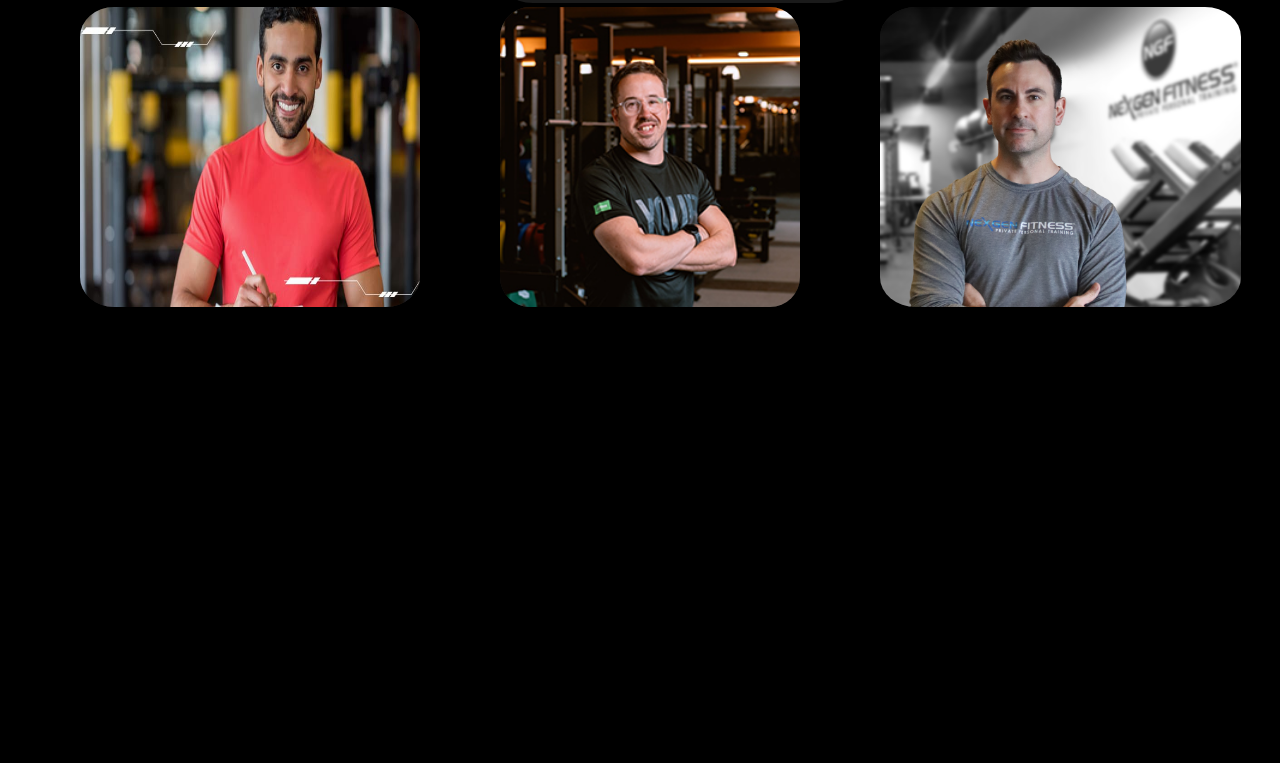
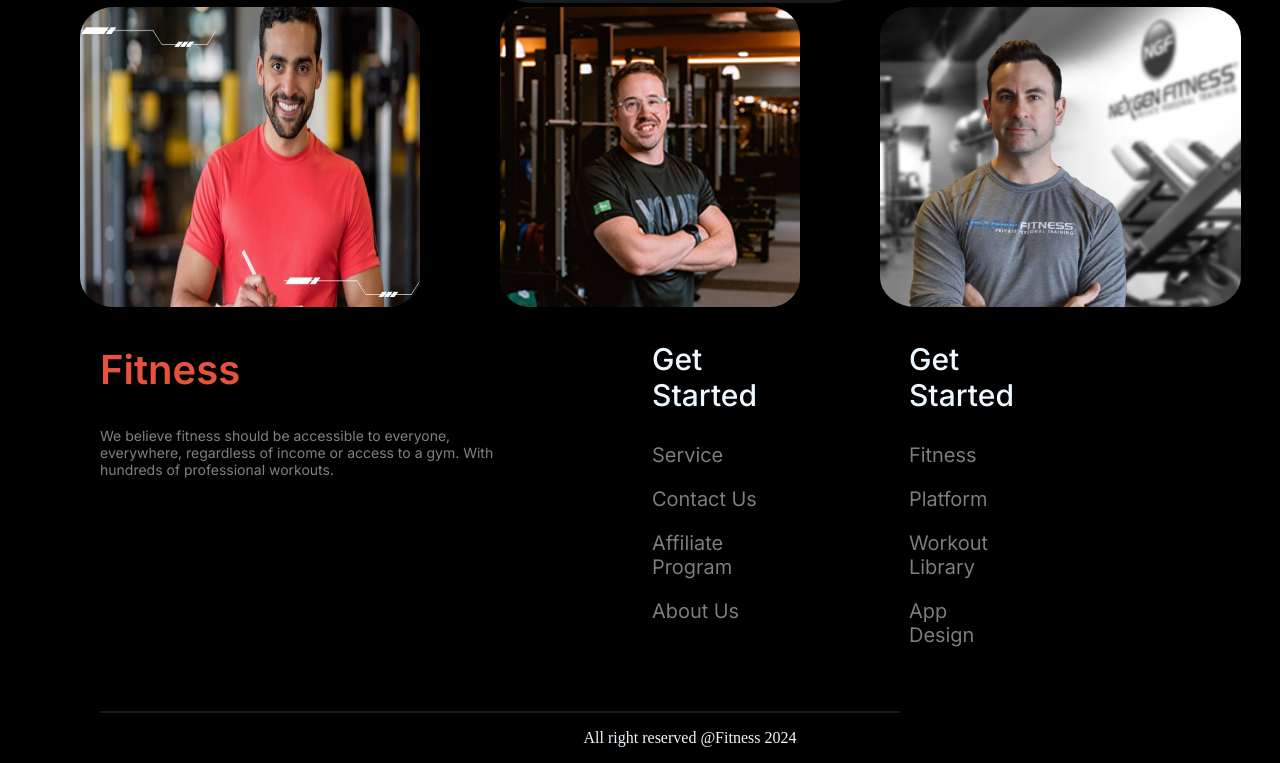
Before and after one commit to abdullahbaa/assignment-02, a plain HTML site: page index.html in a window 1280 px wide. Shown: the part 2955-3718 px from the top of the page. Before the commit the page ends 3266 px from the top, so only its background shows below. Drawn offline with Linux system fonts and the light colour scheme; a web font is replaced by a local one.

Commit message:
added responsive codes and all section codes

```diff
--- a/index.html
+++ b/index.html
@@ -226,34 +226,34 @@
                 </div>
                </section>
         </main>
-        <!-- <footer>
+        <footer>
                 <section class="footer">
                     <div class="total-div">
                         <div class="fit-div inter-fonts">
-                            <h2>Fitness</h2>
-                            <p>We believe fitness should be accessible to everyone, everywhere, regardless of income or access to a gym. With hundreds of professional workouts.</p>
+                            <h2 class="inter-fonts header-tag-styles">Fitness</h2>
+                            <p class="footer-para">We believe fitness should be accessible to everyone, everywhere, regardless of income or access to a gym. With hundreds of professional workouts.</p>
                         </div>
                         <div class="get-started">
                             <div class="started1 inter-fonts">
                                 <h3>Get Started</h3>
-                                <p>Service</p>
-                                <p>Contact Us</p>
-                                <p>Affiliate Program</p>
-                                <p>About Us</p>
+                                <p class="para-last">Service</p>
+                                <p class="para-last">Contact Us</p>
+                                <p class="para-last">Affiliate Program</p>
+                                <p class="para-last">About Us</p>
                             </div>
                             <div class="started2 inter-fonts">
                                 <h3>Get Started</h3>
-                                <p>Fitness</p>
-                                <p>Platform</p>
-                                <p>Workout Library</p>
-                                <p>App Design</p>
+                                <p class="para-last">Fitness</p>
+                                <p class="para-last">Platform</p>
+                                <p class="para-last">Workout Library</p>
+                                <p class="para-last">App Design</p>
                             </div>
                         </div>
                     </div>
                      <p class="last-div">All right reserved @Fitness 2024</p>
 
                 </section>
-        </footer> -->
+        </footer>
 
 </body>
 </html>
--- a/styles/fitness.css
+++ b/styles/fitness.css
@@ -494,6 +494,10 @@ td{
     /* padding: 5px; */
 }
 /* footer part styles */
+.footer{
+    color: aliceblue;
+    margin-left: 100px;
+}
 .total-div{
     width: 800px;
     height: 150px;
@@ -504,8 +508,20 @@ td{
     gap: 102;
     padding: 0px;
 }
+.footer-para{
+    color: rgba(255, 255, 255, 0.5);
+    font-size: 14px;
+    font-weight: 400;
+    text-align: left;
+}
+.para-last{
+color: rgba(255, 255, 255, 0.5);
+font-size: 20px;
+font-weight: 380;
+text-align: left;
+}
 .total-div{
-    border-bottom: 2px solid red;
+    border-bottom: 2px solid rgba(255, 255, 255, 0.1);
     /* rgba(255, 255, 255, 0.1) */
     height: 400px;
 }
@@ -544,3 +560,19 @@ td{
     text-align: center;
 
 }
+
+/* Media Quary */
+
+@media screen and(max-width:576px){
+    .my-header-section,
+    .first-main-section,
+    .second-main-section,
+    .main-3rd-section,
+    .main-4th-section,
+    .main-last-section,
+    .footer{
+        display: grid;
+        grid-template-columns: repeat(1,1fr);
+    }
+
+}
```
